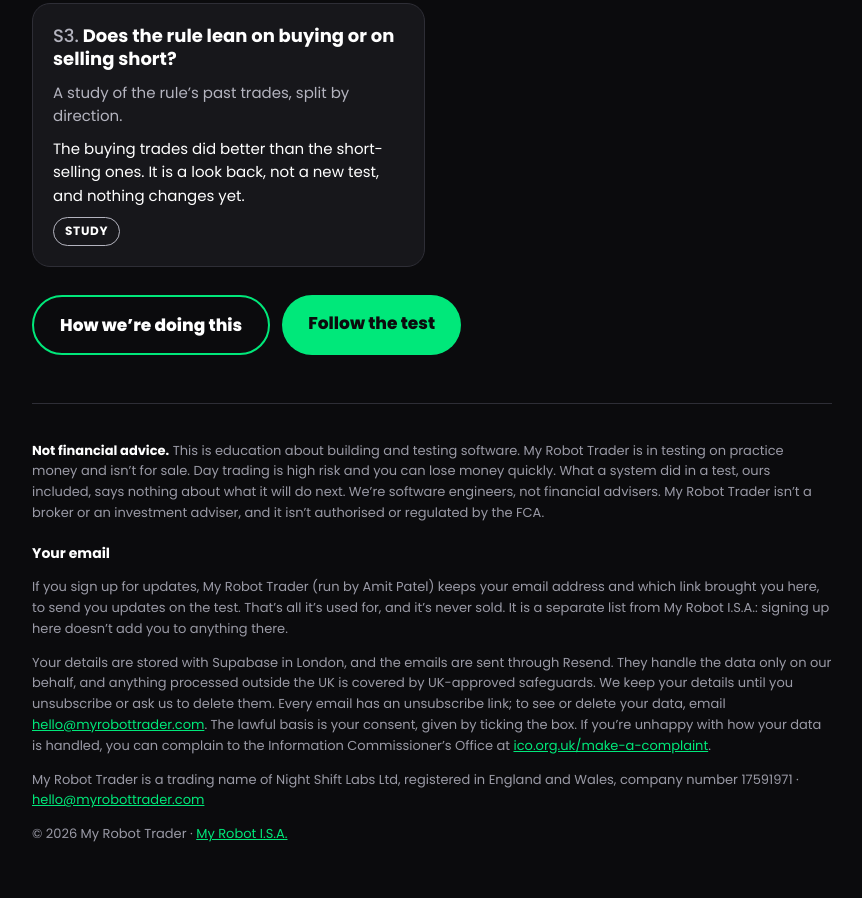
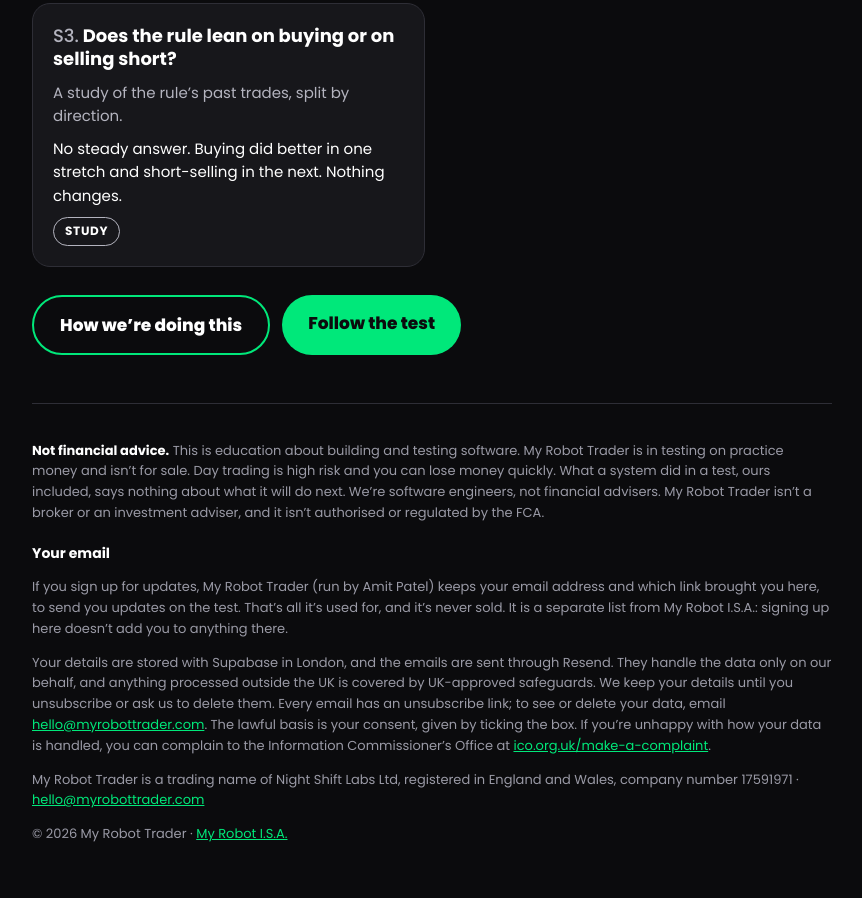
Before and after one commit to amitbharatpatel7-hue/myrobottrader-assets, a plain HTML site: page docs/tested.html in a window 1280 px wide. Shown: the part 2298-3196 px from the top of the page, without its empty margins (333-1195 px from the left). Drawn offline with Linux system fonts and the light colour scheme.

Commit message:
S3 card: no steady answer (the lab's October read showed the opposite of the first nine months)
Co-Authored-By: Claude Fable 5.2 <noreply@anthropic.com>
Claude-Session: https://claude.ai/code/session_016igd89oKEhSfdoztsLyWYK

```diff
--- a/docs/tested.html
+++ b/docs/tested.html
@@ -87,7 +87,7 @@
     <div class="ideas">
       <article class="idea"><h3><span class="n">S1.</span> Do shares bounce after a sharp fall?</h3><p>A study of prices, not a trade.</p><p class="res">Yes, over about three days. But both ways of trading it (numbers 7 and 10) failed.</p><p><span class="chip st">Study</span></p></article>
       <article class="idea"><h3><span class="n">S2.</span> Is the gap rule really about company results?</h3><p>A study of where the rule&rsquo;s past trades sat.</p><p class="res">Not shown either way. Too few trades to tell.</p><p><span class="chip st">Study</span></p></article>
-      <article class="idea"><h3><span class="n">S3.</span> Does the rule lean on buying or on selling short?</h3><p>A study of the rule&rsquo;s past trades, split by direction.</p><p class="res">The buying trades did better than the short-selling ones. It is a look back, not a new test, and nothing changes yet.</p><p><span class="chip st">Study</span></p></article>
+      <article class="idea"><h3><span class="n">S3.</span> Does the rule lean on buying or on selling short?</h3><p>A study of the rule&rsquo;s past trades, split by direction.</p><p class="res">No steady answer. Buying did better in one stretch and short-selling in the next. Nothing changes.</p><p><span class="chip st">Study</span></p></article>
     </div>
   </section>
   <p class="more"><a class="btn ghost" href="how.html">How we&rsquo;re doing this</a> <a class="btn" href="./#updates">Follow the test</a></p>
```
